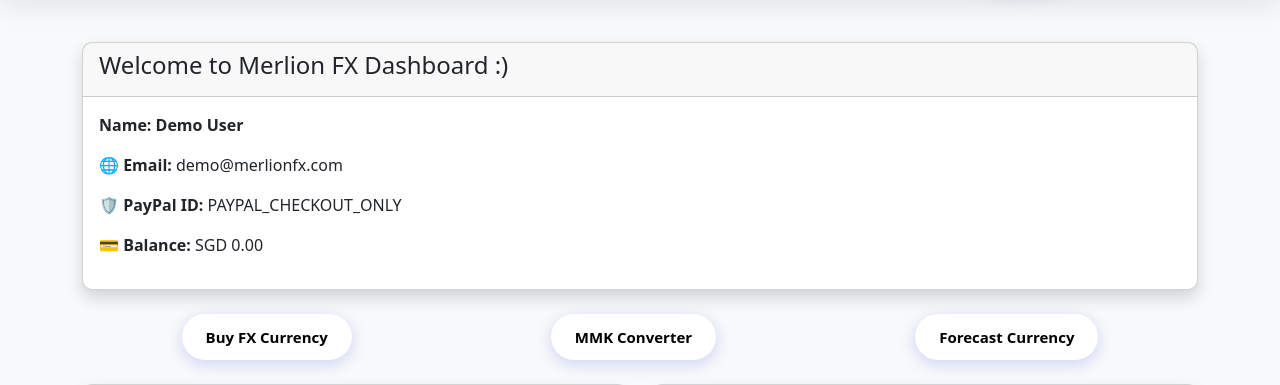
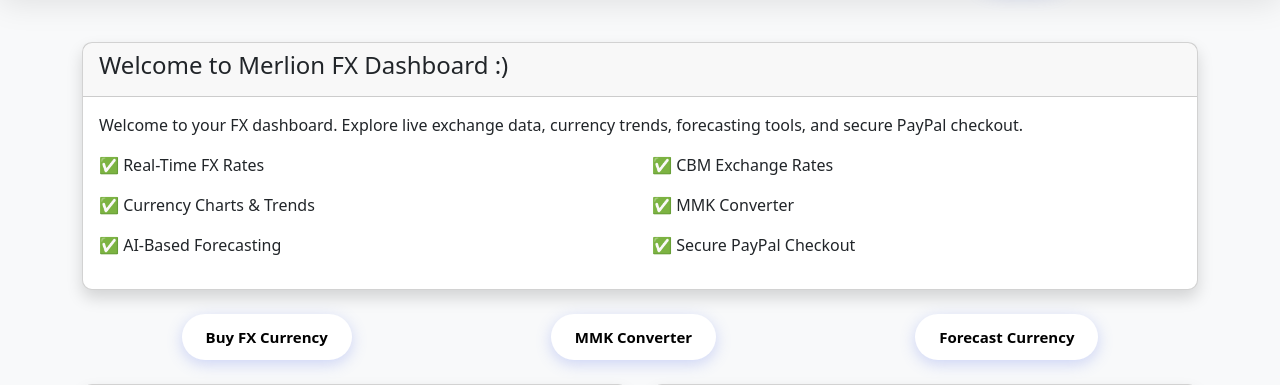
Before and after one commit to MayThetNaingBo/merlionFX, a Flask app: page /services in a window 1280 px wide. Shown: the part 82-467 px from the top of the page. Run offline with Flask 3, Linux system fonts and the light colour scheme; data that the repository does not hold is empty; some libraries are stand-ins or nearby versions.

Commit message:
changed the UI interface

```diff
--- a/templates/services.html
+++ b/templates/services.html
@@ -193,11 +193,21 @@
         <h4>Welcome to Merlion FX Dashboard :)</h4>
       </div>
       <div class="card-body">
-        <p><strong>Name:</strong> <b>{{ fName }}</b></p>
-        <p><strong>🌐 Email:</strong> {{ fEmail }}</p>
-        <p><strong>🛡️ PayPal ID:</strong> {{ fPayerID }}</p>
-        <p><strong>💳 Balance:</strong> {{ fCCY }} {{ fBalance }}</p>
-      </div>
+  <p>Welcome to your FX dashboard. Explore live exchange data, currency trends, forecasting tools, and secure PayPal checkout.</p>
+
+  <div class="row mt-3">
+    <div class="col-md-6">
+      <p>✅ Real-Time FX Rates</p>
+      <p>✅ Currency Charts & Trends</p>
+      <p>✅ AI-Based Forecasting</p>
+    </div>
+    <div class="col-md-6">
+      <p>✅ CBM Exchange Rates</p>
+      <p>✅ MMK Converter</p>
+      <p>✅ Secure PayPal Checkout</p>
+    </div>
+  </div>
+</div>
     </div>
 
     <!-- Top Button Row -->
```
